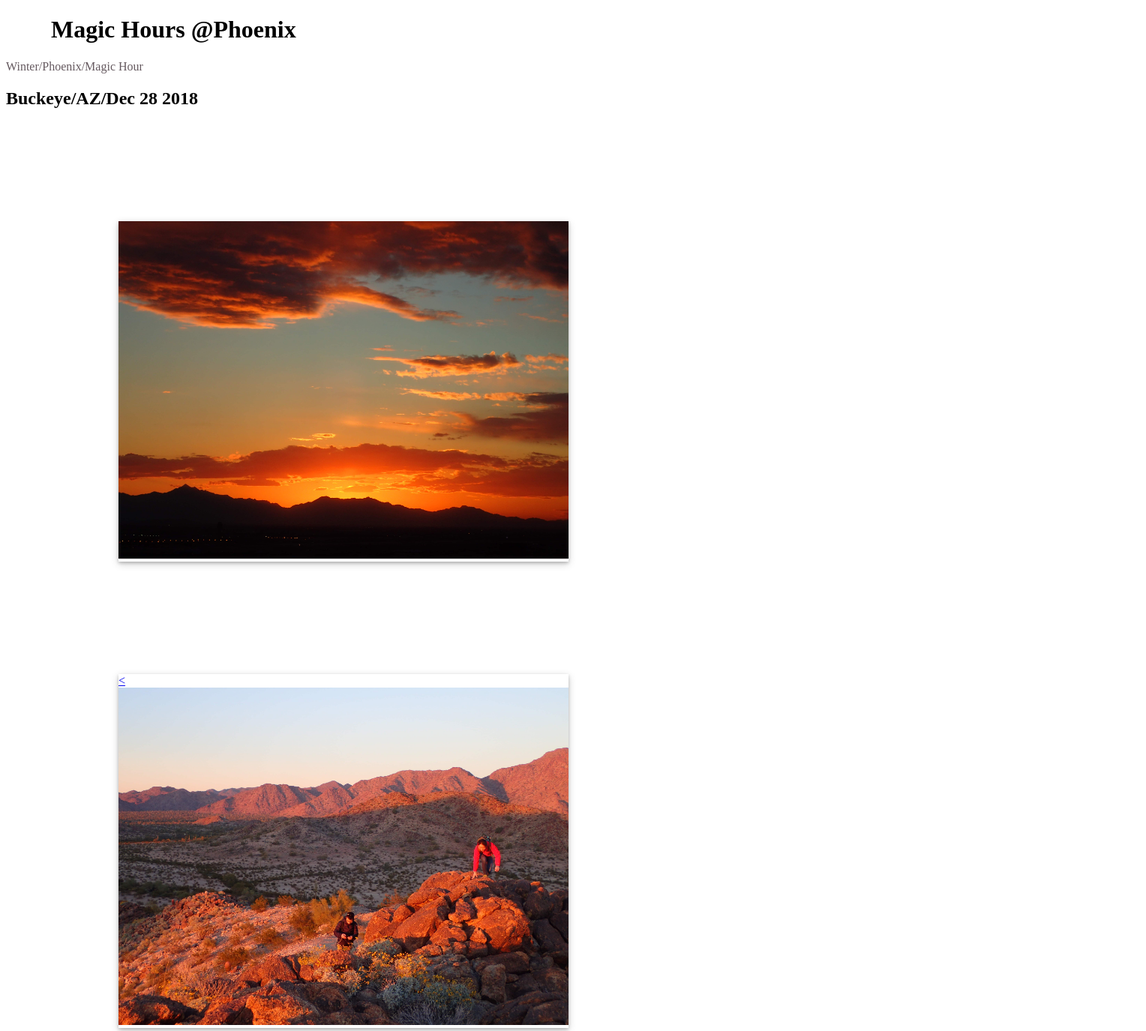
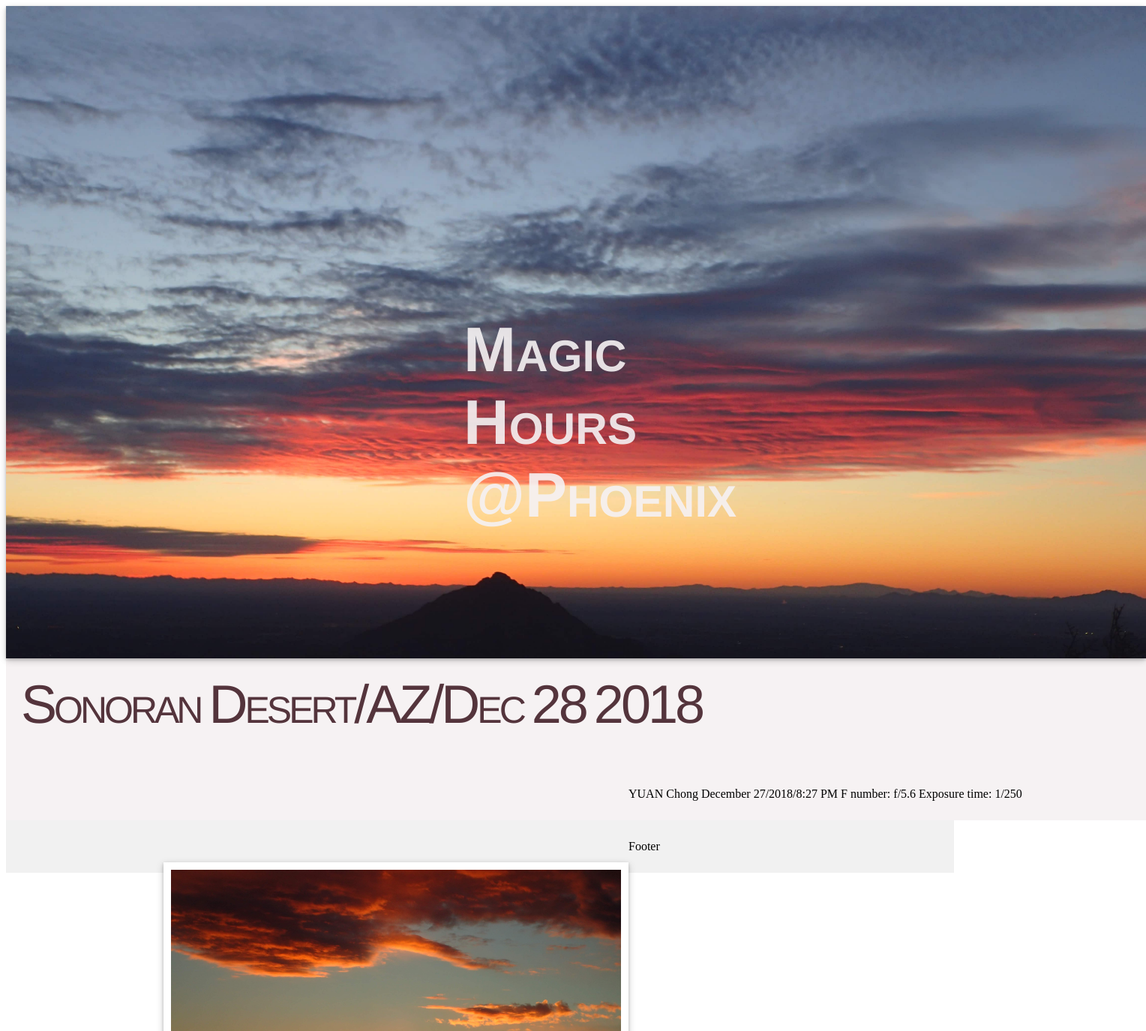
Before and after one commit to YilingZ/html-me-something, a plain HTML site: page index.html in a window 1280 px wide. Shown: the top 1375 px of the page at 75% size, 1528 px wide, since content can reach past the window. Drawn offline with Linux system fonts and the light colour scheme; a web font is replaced by a local one.

Commit message:
git commit

```diff
--- a/index.html
+++ b/index.html
@@ -5,39 +5,74 @@
 <head>
 
     <title>Magic Hours @Phoenix</title>
+    <meta charset="utf-8">
+    <link href="https://fonts.googleapis.com/css?family=Bilbo|League+Script|Libre+Franklin&display=swap" rel="stylesheet">
     <style>
-        body{
 
-        background-igm:;
+
+    div.top {
+        background-image: url("./Pics/sunrise.jpg");
+        background repeat: no repeat;
+        background float: center fixed;
+        background-size: cover;
+        width:1500px;
+        padding: 10px;
+        height: 850px;
+        opacity: 0.95;
+
+
+        box-shadow: 0 2px 4px 0 rgba(0, 0, 0, 0.2), 0 3px 10px 0 rgba(0, 0, 0, 0.19);
 
     }
 
-        h1 {
-        color: 54343c;
-        margin-left: 60px;
-        }
+    #title{
 
-        h2 {
-        color: #54343c
-        margin-left: 40px;
-        }
+        color: #F6F2F3;
+        text-align: left;
+        margin-left:600px;
+        margin-top:400px;
+        font-family: Helvetica Neue;
+        font-weight: 900;
+        font-size: 84px;
+        font-variant: small-caps;
+        word-spacing: 600px;
 
-        p {
-        color: #65595f
-        }
-
-        img{
-
+        opacity: 0.90;
 
 
     }
 
+
+
+    #subtitle{
+
+        color: #54343c;
+        float: center;
+        margin-right: 200px;
+        margin-top: 0px;
+        padding: 10px;
+        font-family: Helvetica Neue;
+        font-weight: 500;
+        font-size: 72px;
+        font-variant: small-caps;
+        opacity: 1;
+        letter-spacing: -4px;
+        word-spacing: -5px;
+
+
+    }
+
+
+
     div.gallery{
-            margin: 150px;
-            float: center;
+            margin-left: 200px;
+            margin-top:100px;
+            border: 10px solid white;
+            float: left;
             width: 600px;
 
             box-shadow: 0 2px 4px 0 rgba(0, 0, 0, 0.2), 0 3px 10px 0 rgba(0, 0, 0, 0.19);
+
 
         }
 
@@ -50,17 +85,50 @@
         div.gallery img {
             max-width: 100%;
             height: auto;
-            border: 1px solid #b15b38
-            border-radius: 4px
-            padding: 5px;
-            width: 600px;
+
         }
 
         div.desc {
-            padding: 10px;
+            padding: 12px;
+            font-family: Bilbo;
+            font-style：italic；
+            font-weight: lighter;
+            font-size: 28px;
             text-align: center;
+            color: #B15b38;
+            background-color: white;
+
+
         }
 
+    div.content {
+        background-color: #F6f2f3;
+        width: 1500px;
+        padding: 10px;
+        height: auto;
+    }
+
+
+
+
+    #info{
+
+        color: #b15b38;
+        font-family: Helvetica Neue;
+        font-weight: 300;
+        font-size: 24px;
+        text-align: left;
+
+        margin-right:20px;
+        margin-bottom: 16px;
+    }
+
+
+
+    div.footer {
+        background-color: #f1f1f1;
+        padding: 10px;
+    }
 
 
     </style>
@@ -69,70 +137,118 @@
 
 <header>
 
-    <h1>Magic Hours @Phoenix</h1>
-
-    <p>Winter/Phoenix/Magic Hour </p>
-
 
 </header>
 
 <body>
 
-<h2>Buckeye/AZ/Dec 28 2018</h2>
 
 
+<div class="top">
+
+    <h1 id="title">Magic Hours @Phoenix</h1>
+
+
+</div>
+
+
+
+<div class="content">
+
+
+
+    <h2 id="subtitle">Sonoran Desert/AZ/Dec 28 2018</h2>
+
+
+
+
+        <p id="info">
         <div class ="gallery">
             <a target = "_blank" href="./Pics/sunset.jpg">
                 <img src="./Pics/sunset.jpg" alt="sunset"
-             width="600" height="600">
+                     width="600">
             </a>
+
+            <div class="desc">Beautiful Sunset.</div>
+
         </div>
+            YUAN Chong
+            December 27/2018/8:27 PM
+            F number: f/5.6
+            Exposure time: 1/250
+
+        </p>
+
+
+
+
+
+
 
 
     <div class ="gallery">
     <a target = "_blank" href="./Pics/desert2.jpg">
-        <<img src = "./Pics/desert2.JPG" alt="desert"
+        <img src = "./Pics/desert2.JPG" alt="desert"
              width="600" height="600">
     </a>
+
+        <div class="desc">Go look at the sun.</div>
+
 </div>
 
     <div class ="gallery">
     <a target = "_blank" href="./Pics/flower.jpg">
-        <<img src = "./Pics/flower.JPG" alt="flower"
-              width="1200" height="600">
+        <img src = "./Pics/flower.JPG" alt="flower"
+             width="600" height="600">
     </a>
+
+        <div class="desc">So many flowers!</div>
+
 </div>
-
 
     <div class ="gallery">
     <a target = "_blank" href="./Pics/sunfall.jpg">
-        <<img src = "./Pics/sunfall.JPG" alt="sunfall"
+        <img src = "./Pics/sunfall.JPG" alt="sunfall"
              width="600" height="600">
     </a>
+
+        <div class="desc">Goodnight.</div>
+
 </div>
 
     <div class ="gallery">
     <a target = "_blank" href="./Pics/aftersunset.jpg">
-        <<img src = "./Pics/aftersunset.JPG" alt="aftersunset"
+        <img src = "./Pics/aftersunset.JPG" alt="aftersunset"
              width="600" height="600">
     </a>
+
+        <div class="desc">Twilight in the desert.</div>
+
 </div>
 
     <div class ="gallery">
     <a target = "_blank" href="./Pics/2.jpg">
-        <<img src = "./Pics/2.JPG" alt="2"
+        <img src = "./Pics/2.JPG" alt="2"
              width="600" height="600">
     </a>
+        <div class="desc">???</div>
+</div>
+
+    <div class ="gallery">
+    <a target = "_blank" href="./Pics/1.jpg">
+        <img src = "./Pics/1.JPG" alt="1"
+             width="600" height="600">
+    </a>
+        <div class="desc">Traveller's face. </div>
+</div>
+
 </div>
 
 
-<div class ="gallery">
-    <a target = "_blank" href="./Pics/1.jpg">
-        <<img src = "./Pics/1.JPG" alt="1"
-              width="600" height="600">
-    </a>
+
+<div class="footer">
+    <p>Footer</p>
 </div>
-
 
 
 
```
Lines whose indentation alone changed are shown as unchanged.
